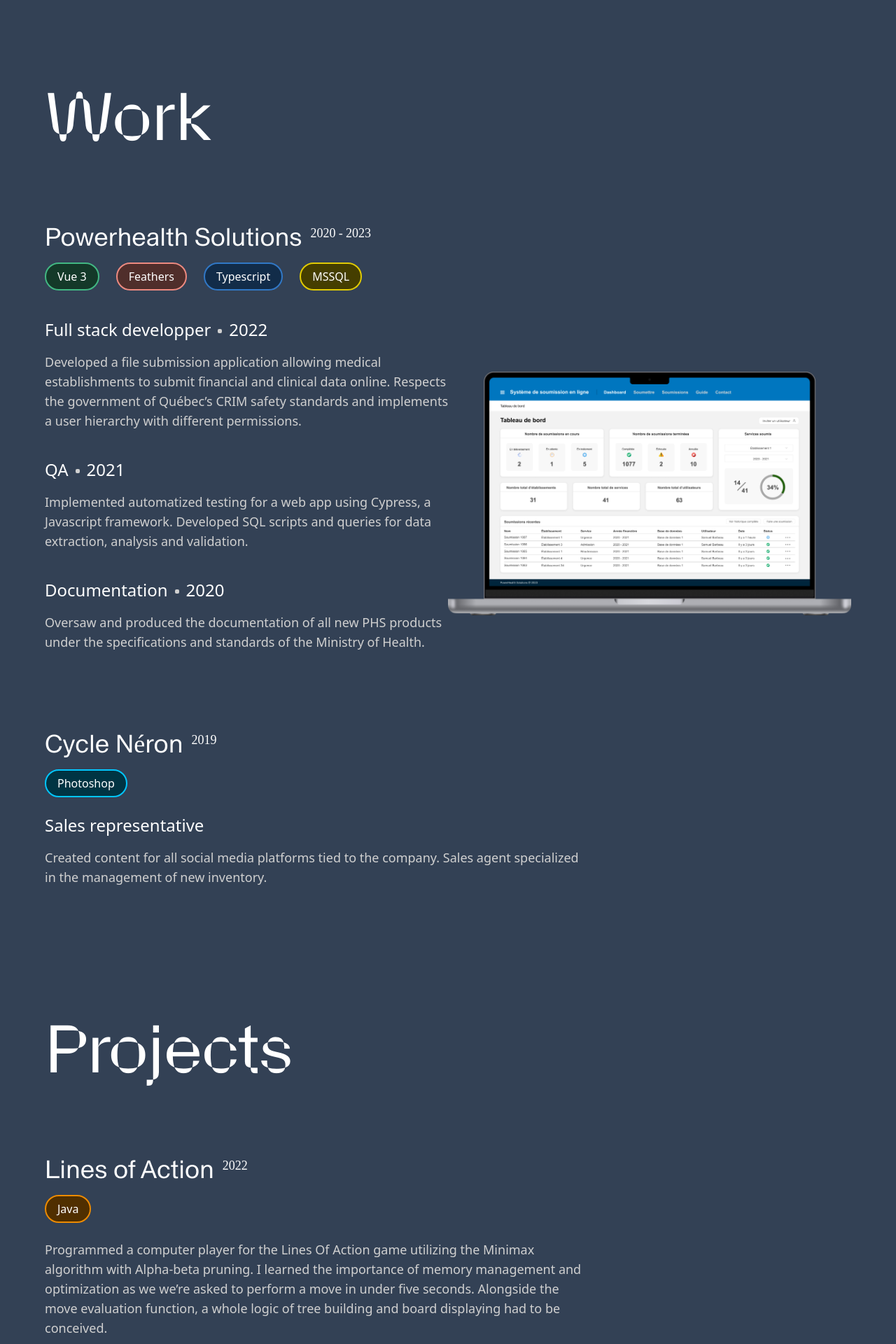
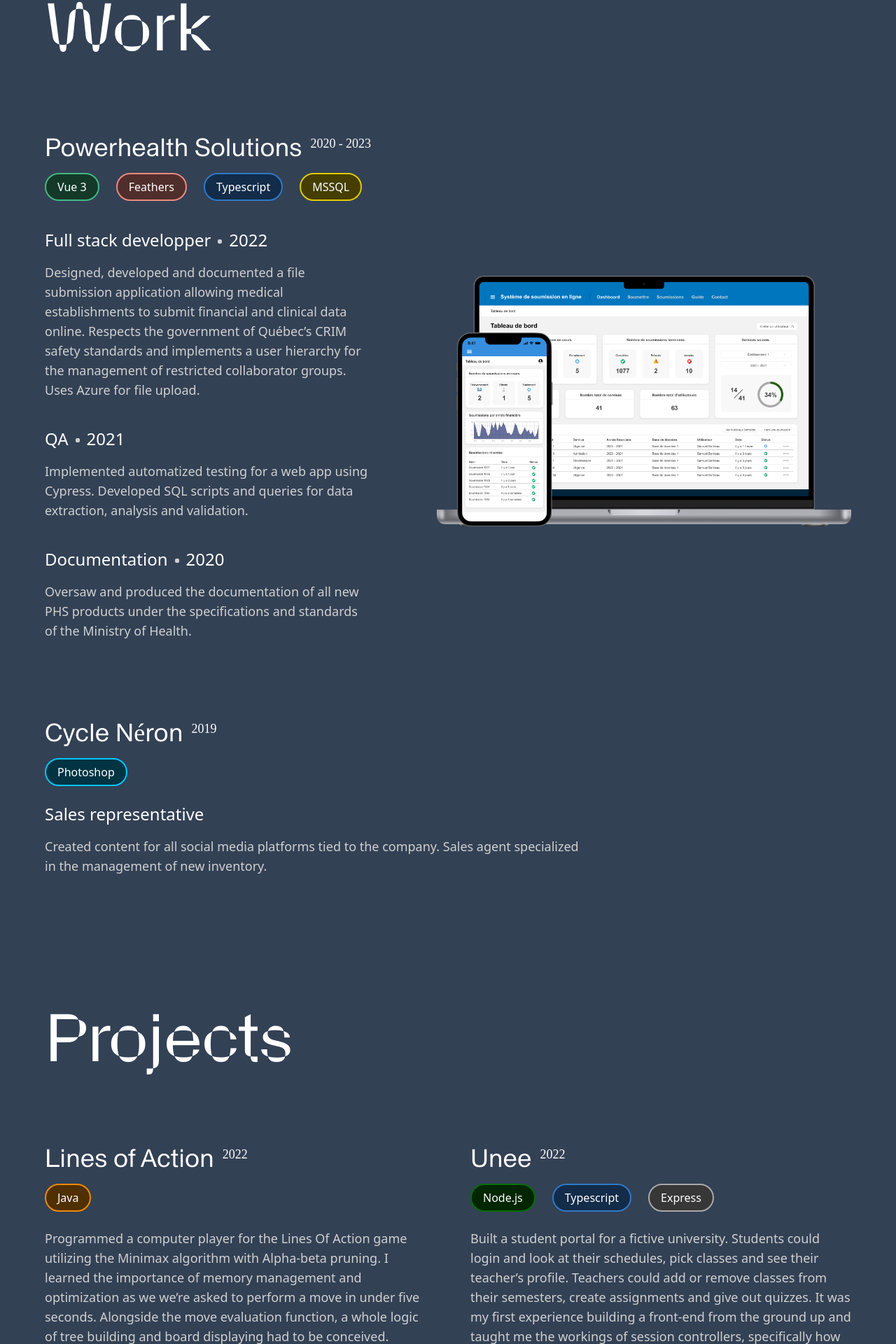
Before and after one commit to samb271/portfolio, a Vue app: page / in a window 1280 px wide. Shown: the part 857-2777 px from the top of the page at 70% size. Built offline with nearby package versions, Linux system fonts and the light colour scheme.

Commit message:
refactor: adjustments to images + projects grid

```diff
--- a/src/components/Home.vue
+++ b/src/components/Home.vue
@@ -3,8 +3,8 @@
 </script>
 
 <template>
-  <div class="home flex flex-col justify-center">
-    <p class="text-8xl mb-6 w-full max-w-7xl welcomeTitle">Hi! I'm <span class="sam">Sam</span>, Montreal based <span class="bg-titlePill rounded-[40px] px-6">software</span> engineer.</p>
+  <div class="home flex flex-col gap-6 justify-center">
+    <p class="text-8xl w-full max-w-7xl welcomeTitle">Hi! I'm <span class="sam">Sam</span>, Montreal based <span class="bg-titlePill rounded-[40px] px-6">software</span> engineer.</p>
     <p class="welcomeSubtext text-3xl mt-24">Welcome to my portfolio</p>
   </div>
 </template>
--- a/src/components/Navbar.vue
+++ b/src/components/Navbar.vue
@@ -4,9 +4,9 @@
 
 <template>
   <div id="navbar" class="navbar z-50 fixed bottom-10 h-12 w-full max-w-sm flex rounded-full">
-    <div class="w-28 mx-2 my-2 bg-navbar-contrast text-navbar-textSelected text-xl text-center rounded-full grid place-items-center">Work</div>
-    <div class="w-28 mx-2 my-2 text-xl text-center grid place-items-center">Projects</div>
-    <div class="w-28 mx-2 my-2 text-xl text-center grid place-items-center">Play</div>
+    <div class="w-28 mx-2 my-2 hover:bg-navbar-contrast active:bg-navbar-contrast hover:text-navbar-textSelected transition cursor-pointer text-xl text-center rounded-full grid place-items-center">Work</div>
+    <div class="w-28 mx-2 my-2 text-xl text-center grid place-items-center rounded-full hover:bg-navbar-contrast active:bg-navbar-contrast hover:text-navbar-textSelected transition cursor-pointer">Projects</div>
+    <div class="w-28 mx-2 my-2 text-xl text-center grid place-items-center hover:bg-navbar-contrast active:bg-navbar-contrast hover:text-navbar-textSelected transition cursor-pointer rounded-full">Play</div>
   </div>
 </template>
 
--- a/src/components/Pill.vue
+++ b/src/components/Pill.vue
@@ -12,7 +12,7 @@ const { borderColor, color } = defineProps({
 </script>
 
 <template>
-  <div :class="['text-base border-2 h-10 w-fit px-4 mt-4 mr-6 grid place-items-center rounded-full text-text-primary', borderColor, color]">
+  <div :class="['text-base border-2 h-10 min-w-fit px-4 mt-4 mr-6 grid place-items-center rounded-full text-text-primary', borderColor, color]">
     <slot></slot>
   </div>
 </template>
--- a/src/components/Play.vue
+++ b/src/components/Play.vue
@@ -16,18 +16,24 @@ import Pill from './Pill.vue';
   <div class="flex">
     <Pill border-color="border-[#7DFFFF]" color="bg-[#1F4242]">Ableton</Pill>
   </div>
-  <div class="xl:flex pb-8">
-    <span>
-      <Text>Music is one of the pillars of my life. My father can’t go a minute without listening to one of his countless
-        records, and so growing up I was constantly being exposed to all different types of sound. Around my teens,
-        curiosity got the best of me and I decided to give music production a shot. It gradually evolved into me releasing
-        electronic music with labels from all around the world.</Text>
-    </span>
-    <div class="xl:-translate-y-32 xl:mt-0 mt-16 xl:pl-[7.5vw] flex flex-row img-container w-full xl:max-w-2xl justify-between">
-      <img src="../assets/jpg/clovis.jpg" alt="clovis" class="w-56 z-10">
-      <img src="../assets/jpg/fcukRemix.jpg" alt="fcukRemix" class=" w-56 xl:absolute z-20 xl:translate-x-[8vw] xl:translate-y-[100px]">
-      <img src="../assets/jpg/sumer.jpg" alt="sumer" class="w-56 xl:absolute z-30 xl:translate-x-[16vw] xl:translate-y-[200px]">
-      <img src="../assets/jpg/scablands.jpg" alt="scablands" class="w-56 xl:absolute z-40 xl:translate-x-[24vw] xl:translate-y-[300px]">
+  <div class="gap-16">
+    <Text>Music is one of the pillars of my life. My father can’t go a minute without listening to one of his countless
+      records, and so growing up I was constantly being exposed to all different types of sound. Around my teens,
+      curiosity got the best of me and I decided to give music production a shot. It gradually evolved into me releasing
+      electronic music with labels from all around the world.</Text>
+    <div class="mt-16 mx-auto flex flex-row gap-8 w-full">
+      <div class="">
+        <img src="../assets/jpg/clovis.jpg" alt="clovis" class="">
+      </div>
+      <div class="grow">
+        <img src="../assets/jpg/fcukRemix.jpg" alt="fcukRemix" class="z-20">
+      </div>
+      <div class="grow">
+        <img src="../assets/jpg/sumer.jpg" alt="sumer" class="z-30">
+      </div>
+      <div class="grow">
+        <img src="../assets/jpg/scablands.jpg" alt="scablands" class="z-40">
+      </div>
     </div>
   </div>
 
@@ -42,7 +48,7 @@ import Pill from './Pill.vue';
       <Text>I'm most likely more agile on two wheels than I am on two feet. I started riding mountain bikes at 14 years
         old,
       </Text>
-      <img src="../assets/jpg/cycling.jpg" alt="cycling" class="w-1/2">
+      <img src="../assets/jpg/cycling.jpg" alt="cycling" class="w-full">
     </span>
   </div>
 </template>
--- a/src/components/Projects.vue
+++ b/src/components/Projects.vue
@@ -8,32 +8,64 @@ import Text from './Text.vue';
 <template>
   <Title>Projects</Title>
 
+  <div class="grid grid-cols-2 gap-16">
+
+    <div>
       <Section time="2022">Lines of Action</Section>
       <div class="flex">
         <Pill border-color="border-[#ED8B00]" color="bg-[#502F00]">Java</Pill>
       </div>
-  <div class="flex pb-8">
+      <div class="flex">
         <span>
           <Text>Programmed a computer player for the Lines Of Action game utilizing the Minimax algorithm with Alpha-beta
             pruning. I learned the importance of memory management and optimization as we we’re asked to perform a move in
-        under five seconds. Alongside the move evaluation function, a whole logic of tree building and board displaying
+            under five seconds. Alongside the move evaluation function, a whole logic of tree building and board
+            displaying
             had to be conceived.</Text>
         </span>
       </div>
+    </div>
 
+    <div>
       <Section time="2022">Unee</Section>
       <div class="flex">
         <Pill border-color="border-[#026E00]" color="bg-[#012600]">Node.js</Pill>
         <Pill border-color="border-[#3178C6]" color="bg-[#122C49]">Typescript</Pill>
         <Pill border-color="border-[#A9A9A9]" color="bg-[#373737]">Express</Pill>
       </div>
-  <div class="flex pb-8">
+      <div class="flex">
         <span>
           <Text>Built a student portal for a fictive university. Students could login and look at their schedules, pick
             classes and see their teacher’s profile. Teachers could add or remove classes from their semesters, create
-        assignments and give out quizzes. It was my first experience building a front-end from the ground up and taught me the
+            assignments and give out quizzes. It was my first experience building a front-end from the ground up and
+            taught
+            me the
             workings of session controllers, specifically how to properly move data from the backend to the frontend.
           </Text>
         </span>
       </div>
+    </div>
+
+    <div>
+      <Section time="2022">Dungeon Slayer</Section>
+      <div class="flex">
+        <Pill border-color="border-[#C74C00]" color="bg-[#3E1800]">Rust</Pill>
+      </div>
+      <div class="flex">
+        <span>
+          <Text>Built a student portal for a fictive university. Students could login and look at their schedules, pick
+            classes and see their teacher’s profile. Teachers could add or remove classes from their semesters, create
+            assignments and give out quizzes. It was my first experience building a front-end from the ground up and
+            taught
+            me the
+            workings of session controllers, specifically how to properly move data from the backend to the frontend.
+          </Text>
+        </span>
+      </div>
+    </div>
+
+
+
+
+  </div>
 </template>
--- a/src/components/Work.vue
+++ b/src/components/Work.vue
@@ -6,31 +6,39 @@ import Text from './Text.vue';
 </script>
 
 <template>
-  <Title>Work</Title>
+  <Title class="mt-8">Work</Title>
 
   <!-- PHS -->
 
+
   <Section time="2020 - 2023">Powerhealth Solutions</Section>
+
+  <div class="flex xl:flex-row gap-16 flex-col pb-8">
+    <div class="grow pr-8">
+
       <div class="flex">
         <Pill border-color="border-[#42B883]" color="bg-[#143929]">Vue 3</Pill>
         <Pill border-color="border-[#ED8A80]" color="bg-[#502E2B]">Feathers</Pill>
         <Pill border-color="border-[#3178C6]" color="bg-[#122C49]">Typescript</Pill>
         <Pill border-color="border-[#E1CB00]" color="bg-[#453E00]">MSSQL</Pill>
       </div>
-  <div class="flex flex-row pb-8 justify-between">
-    <div class="max-w-xl">
-      <Text title="Full stack developper" year="2022">Developed a file submission application allowing medical
+
+      <Text title="Full stack developper" year="2022">Designed, developed and documented a file submission application
+        allowing medical
         establishments to submit financial and clinical
         data
-        online. Respects the government of Québec’s CRIM safety standards and implements a user hierarchy with different
-        permissions.</Text>
-      <Text title="QA" year="2021">Implemented automatized testing for a web app using Cypress, a Javascript framework.
+        online. Respects the government of Québec’s CRIM safety standards and implements a user hierarchy for the
+        management of restricted collaborator groups. Uses Azure for file upload.</Text>
+      <Text title="QA" year="2021">Implemented automatized testing for a web app using Cypress.
         Developed SQL scripts and queries for data extraction, analysis and validation.</Text>
       <Text title="Documentation" year="2020">Oversaw and produced the documentation of all new PHS products under the
         specifications and standards of the
         Ministry of Health.</Text>
     </div>
-    <img src="../assets/png/SSEL_mockup.png" alt="" class="mt-16 object-scale-down max-w-xl">
+    <div class="grow max-w-6xl h-fit my-auto">
+      <img src="../assets/png/ssel_group.png" alt="" class="object-scale-down">
+    </div>
+
   </div>
 
 
```
Also changed, not shown: src/assets/png/SSEL_mockup.png (deleted), src/assets/png/ssel_group.png (added). Lines whose indentation alone changed are shown as unchanged.
